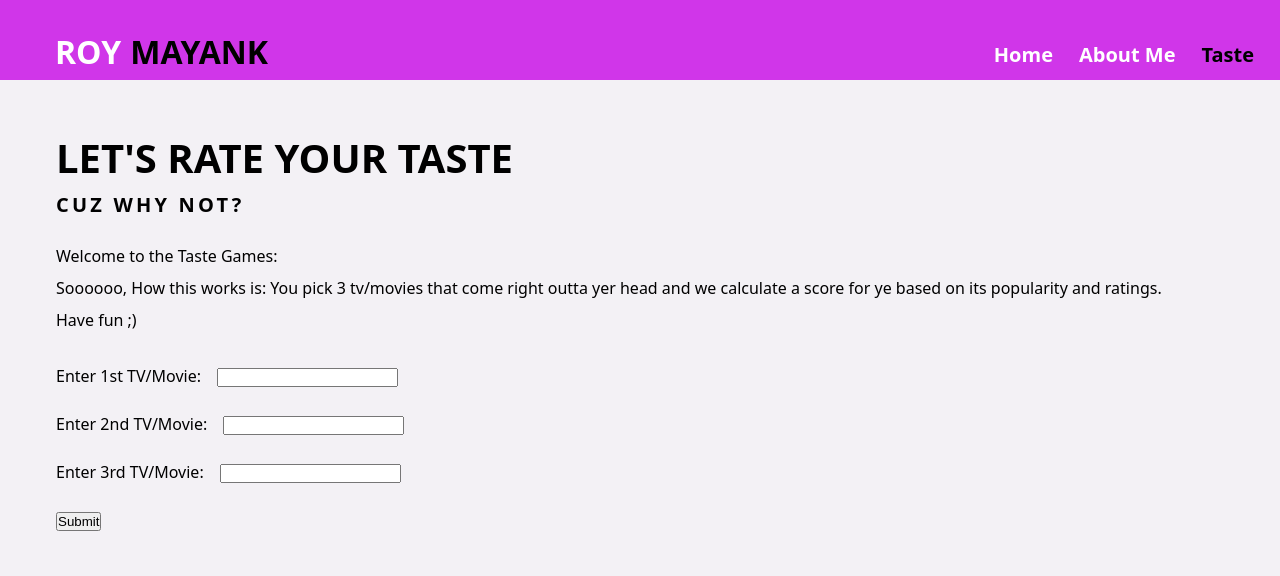
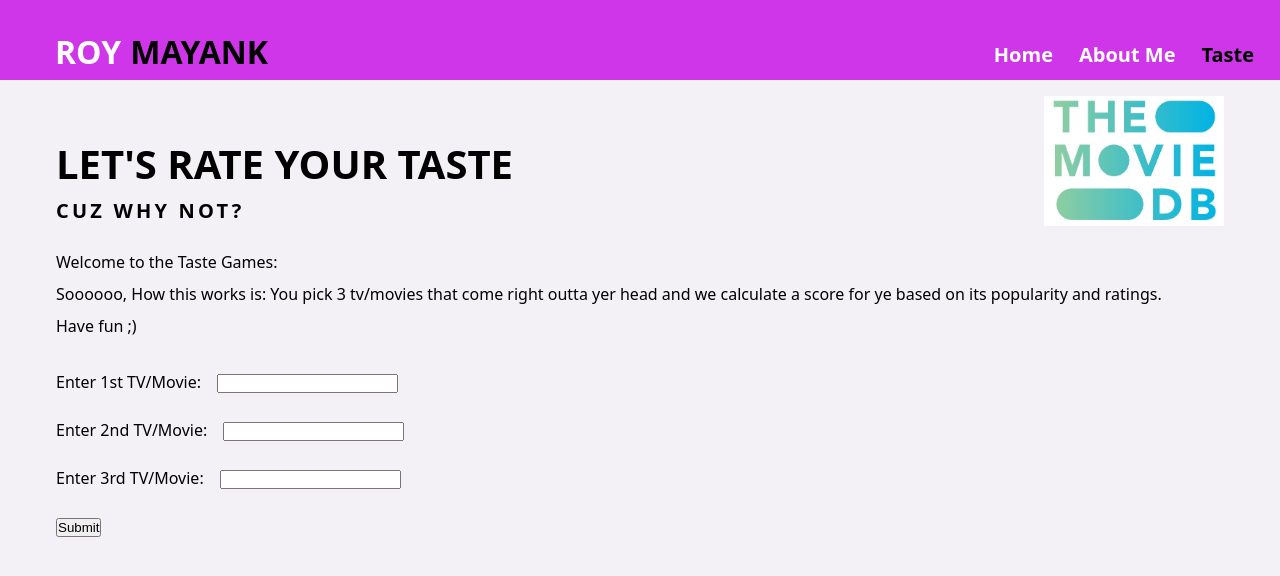
Before and after one commit to roy-mayank/React-portfolio-with-API, a React (Create React App) app: page /taste in a window 1280 px wide. Shown: the top 576 px of the page. Built offline with nearby package versions, Linux system fonts and the light colour scheme.

Commit message:
added TMDB logo

```diff
--- a/src/components/taste.css
+++ b/src/components/taste.css
@@ -18,14 +18,29 @@ body {
   padding: 1rem;
 }
 
-.maintaste h2 {
+.maintaste div {
+  display: flex;
+  align-items: end;
+  justify-content: space-between;
+}
+
+.maintaste div div {
+  display: block;
+}
+
+.maintaste div div h2 {
   font-size: 40px;
   margin-bottom: 0.15rem;
 }
 
-.maintaste h3 {
+.maintaste div div h3 {
   font-size: 20px;
   letter-spacing: 0.2rem;
+}
+
+img {
+  width: 180px;
+  height: 130px;
 }
 
 p {
--- a/src/components/taste.js
+++ b/src/components/taste.js
@@ -1,6 +1,7 @@
 import React, { useState } from "react";
 import "./taste.css";
 import axios from "axios";
+import tmdb from "./TMDB logo.jpg";
 
 function ShowForm({ onSubmit }) {
   const [names, setNames] = useState(["", "", ""]);
@@ -93,8 +94,13 @@ function Taste() {
 
   return (
     <div className="maintaste">
-      <h2>LET'S RATE YOUR TASTE</h2>
-      <h3>CUZ WHY NOT?</h3>
+      <div>
+        <div>
+          <h2>LET'S RATE YOUR TASTE</h2>
+          <h3>CUZ WHY NOT?</h3>
+        </div>
+        <img src={tmdb} alt="tmdb" />
+      </div>
       <br />
       <p>Welcome to the Taste Games:</p>
       <p>
```
Also changed, not shown: src/components/TMDB logo.jpg (added).
